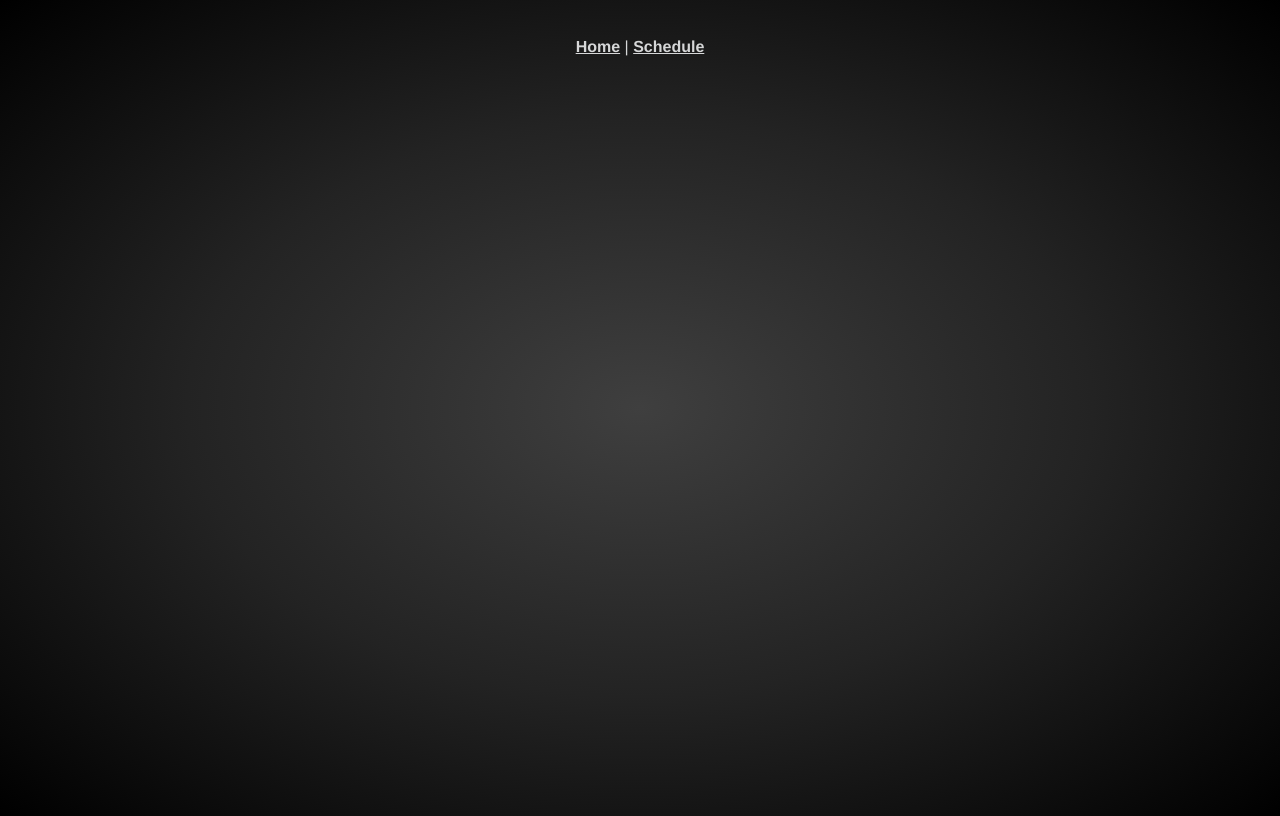
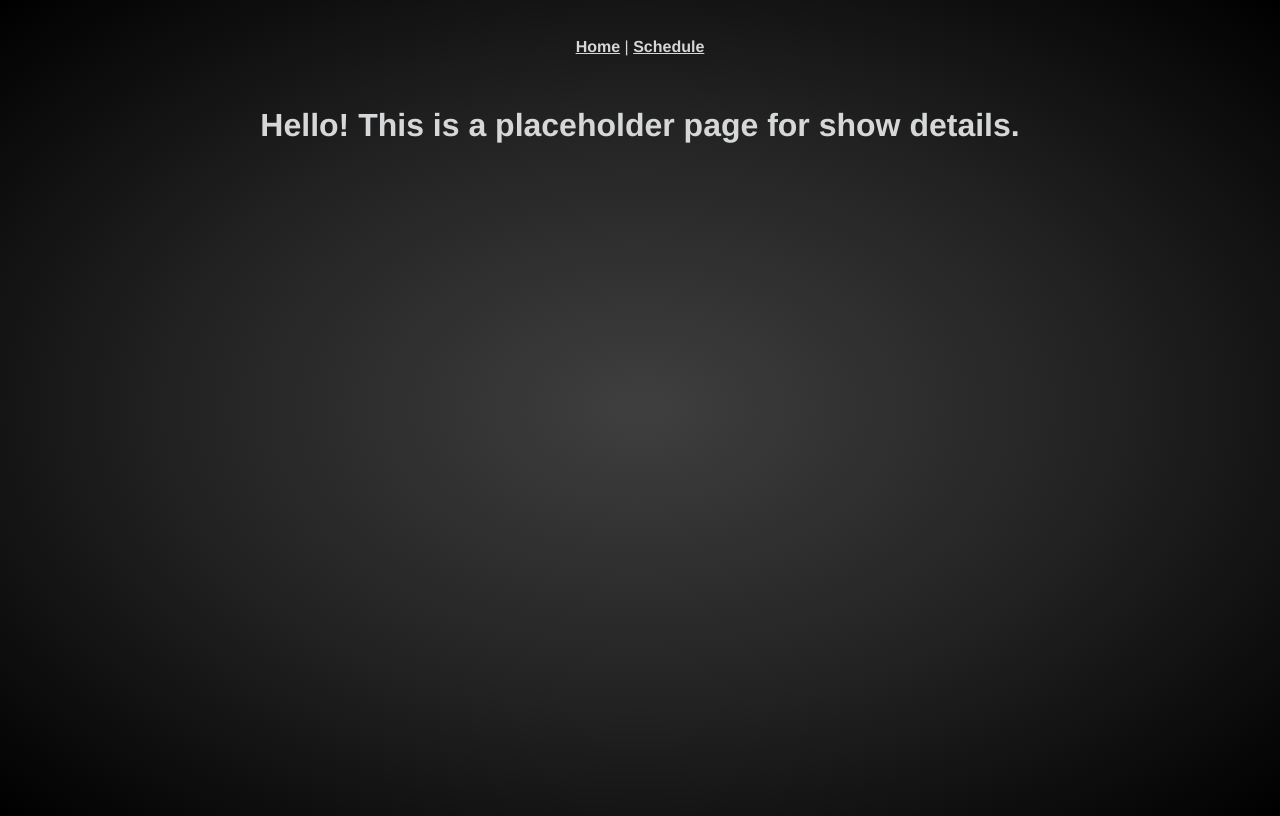
Before and after one commit to micamash/tv-search-app, a Vue app: page /details in a window 1280 px wide. Before the commit this address had no page. Built offline with nearby package versions, Linux system fonts and the light colour scheme.

Commit message:
add details page

```diff
--- a/src/router/index.js
+++ b/src/router/index.js
@@ -1,6 +1,7 @@
 import { createRouter, createWebHistory } from 'vue-router'
 import HomeView from '../views/HomeView.vue'
 import ScheduleView from '../views/ScheduleView.vue'
+import DetailsView from '../views/DetailsView.vue'
 
 const routes = [
   {
@@ -12,10 +13,13 @@ const routes = [
     path: '/schedule',
     name: 'schedule',
     component: ScheduleView,
-    // route level code-splitting
-    // this generates a separate chunk (about.[hash].js) for this route
-    // which is lazy-loaded when the route is visited.
-    component: () => import(/* webpackChunkName: "about" */ '../views/ScheduleView.vue')
+    component: () => import('../views/ScheduleView.vue')
+  },
+  {
+    path: '/details',
+    name: 'details',
+    component: DetailsView,
+    component: () => import('../views/DetailsView.vue')
   }
 ]
 
--- /dev/null
+++ b/src/views/DetailsView.vue
@@ -0,0 +1,12 @@
+<template>
+  <div class="Details">
+    <h1>Hello! This is a placeholder page for show details.</h1>
+  </div>
+</template>
+
+<script>
+export default {};
+</script>
+
+<style>
+</style>
--- a/src/views/HomeView.vue
+++ b/src/views/HomeView.vue
@@ -28,15 +28,22 @@
 .image-container {
   display: flex;
   flex-wrap: wrap;
+  justify-content: space-evenly;
 }
 
 .image-wrapper {
   margin: 30px;
+  width: 225px;
+  height: 400px;
 }
 
 img {
   border-radius: 10px;
   border: solid 2px #d6d7d8;
+}
+
+h2 {
+  width: 214px;
 }
 </style>
 
```
